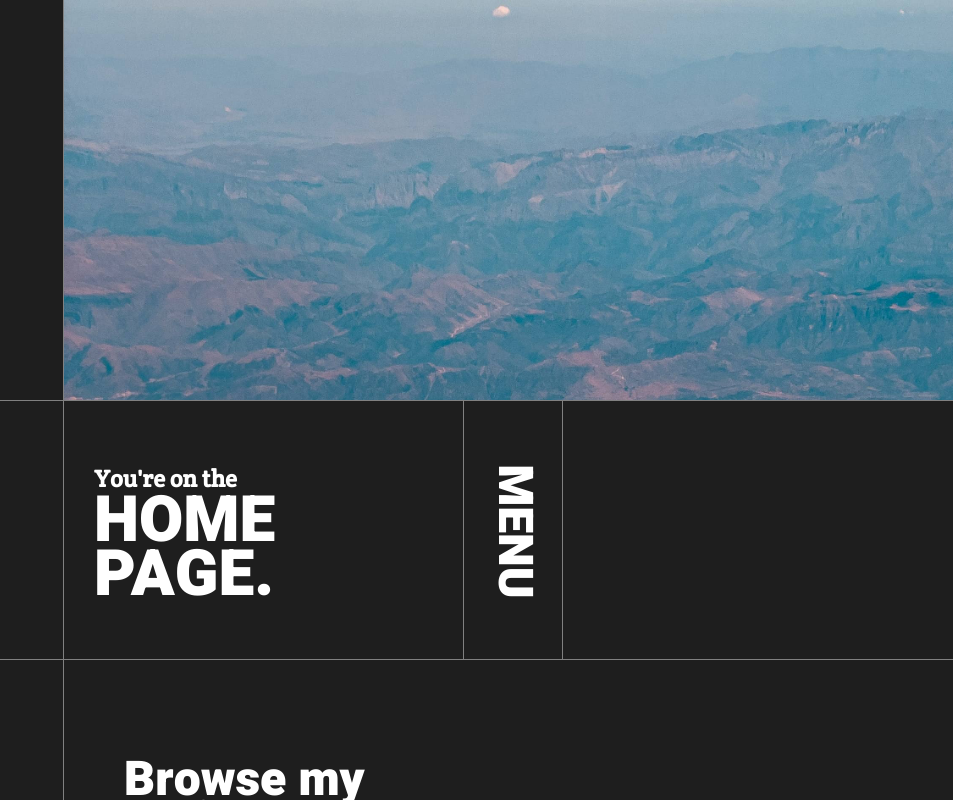
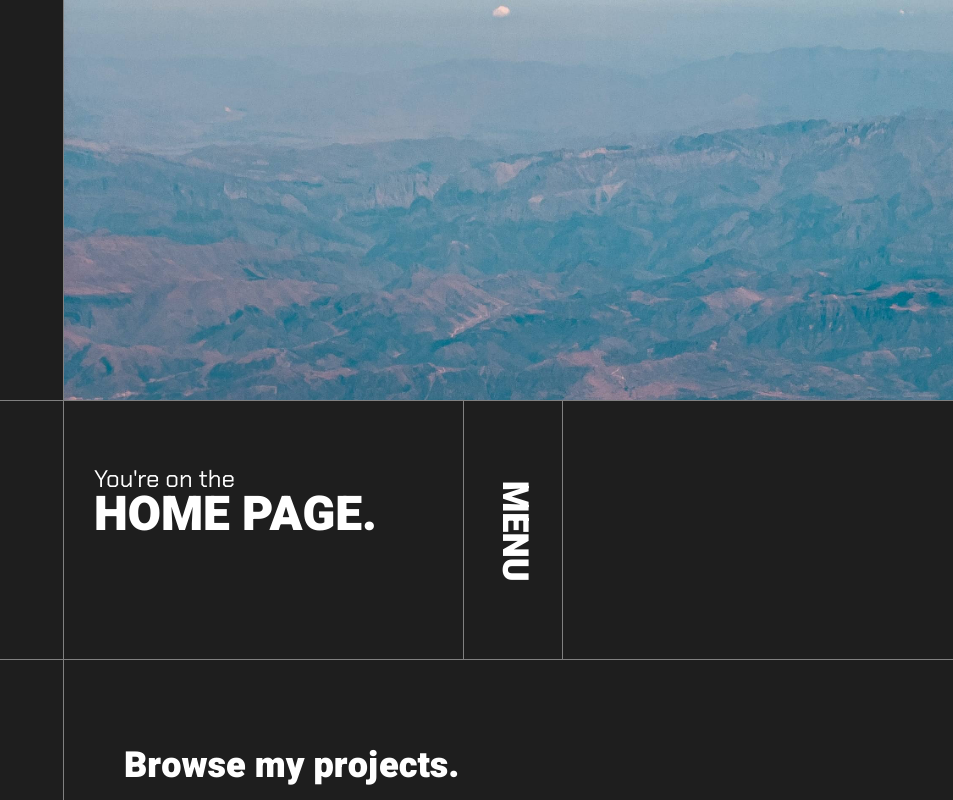
Before and after one commit to Schlomoh/ws-version-3, a Next.js app: page / in a window 1280 px wide. Shown: the top 800 px of the page, without its empty margins (327-1280 px from the left). Built offline with nearby package versions, Linux system fonts and the light colour scheme.

Commit message:
changed font style

```diff
--- a/index.css
+++ b/index.css
@@ -1,5 +1,4 @@
-@import url('https://fonts.googleapis.com/css2?family=Crete+Round&family=Heebo:wght@900&family=Work+Sans:wght@300;400;500;600&display=swap');
-
+@import url("https://fonts.googleapis.com/css2?family=Chakra+Petch:wght@300;400&family=Crete+Round&family=Heebo:wght@900&family=Work+Sans:wght@300;400;500;600&display=swap");
 html,
 body {
   padding: 0;
@@ -22,22 +21,26 @@ a {
 a,
 img,
 button,
+p,
+h3,
+h4 {
+  font-family: "Chakra Petch", sans-serif;
+  font-weight: 400;
+}
+
+a,
+img,
+button,
 p {
-  font-family: "Work Sans", sans-serif;
-  font-weight: 400;
   font-size: 18px;
+  font-weight: 300;
 }
 
 h1,
 h2 {
   font-family: "Heebo", sans-serif;
   font-weight: 900;
-  line-height: .85;
-}
-
-h3,
-h4 {
-  font-family: "Crete Round", serif;
+  line-height: 0.9;
 }
 
 strong {
@@ -46,13 +49,13 @@ strong {
 
 /* sizes */
 h1 {
-  font-size: 64px;
+  font-size: 48px;
 }
 h2 {
-  font-size: 48px;
+  font-size: 36px;
 }
 h3 {
-  font-size: 32px;
+  font-size: 28px;
 }
 h4 {
   font-size: 24px;
```
